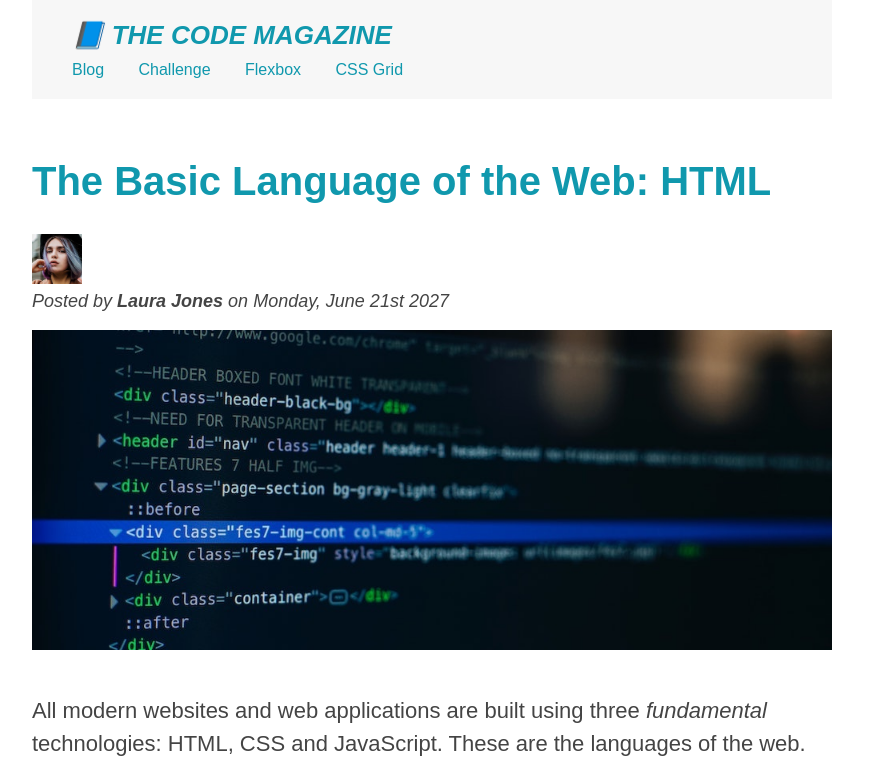
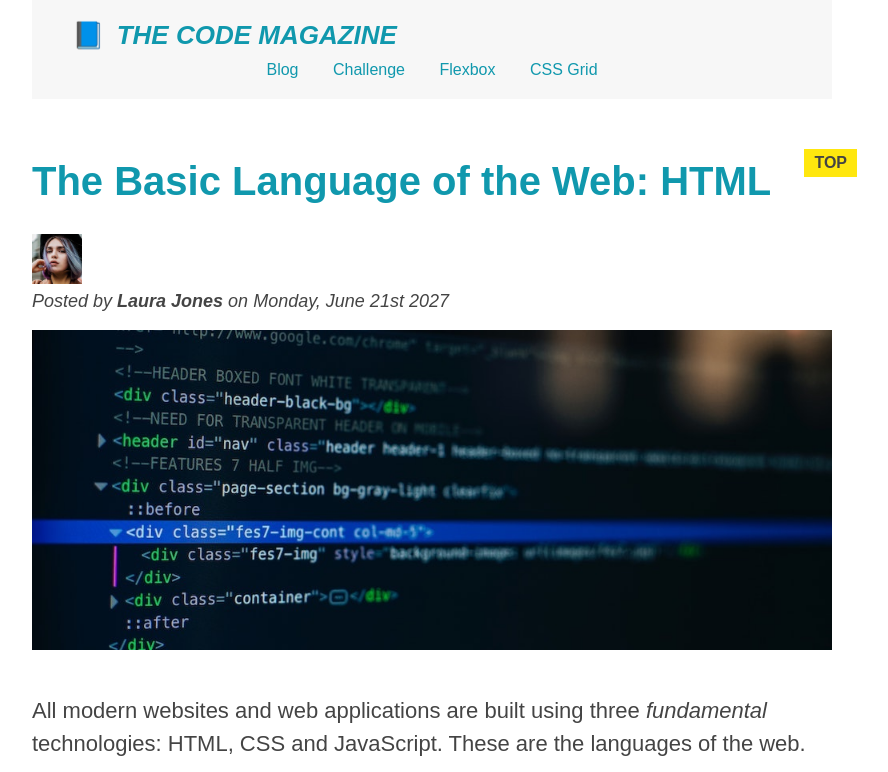
Before and after one commit to OpusMagnus5/front-end, a plain HTML site: page html-css/udemy-jonas/code-magazine/index.html in a window 1280 px wide. Shown: the top 772 px of the page, without its empty margins (208-1096 px from the left). Drawn offline with Linux system fonts and the light colour scheme.

Commit message:
html fundamentals CSS - pseudo elements

```diff
--- a/html-css/udemy-jonas/code-magazine/style.css
+++ b/html-css/udemy-jonas/code-magazine/style.css
@@ -46,6 +46,7 @@ h1 {
 h2 {
     font-size: 40px;
     margin-bottom: 30px;
+    position: relative;
 }
 
 /*
@@ -68,6 +69,10 @@ h4 {
 .post-img {
     width: 100%;
     height: auto;
+}
+
+nav {
+    text-align: center;
 }
 
 nav a:link {
@@ -210,3 +215,32 @@ a:active {
     bottom: 50px;
     right: 50px;
 }
+
+/* pseudo elements */
+h1::first-letter {
+    font-style: normal;
+    margin-right: 5px;
+}
+
+p::first-line {
+
+}
+
+/* h3 + p czyli h3 i jego sąsiad p tylko będą stylowani */
+h3 + p::first-line {
+
+}
+
+/* pseudo elementy pojawiające się jaki pierwsze lub ostatnie dziecko elementu */
+h2::after {
+    content: "TOP";
+    background-color: #ffe70e;
+    color: #444;
+    font-size: 16px;
+    font-weight: bold;
+    display: inline-block;
+    padding: 5px 10px;
+    position: absolute;
+    top: -10px;
+    right: -25px;
+}
```
